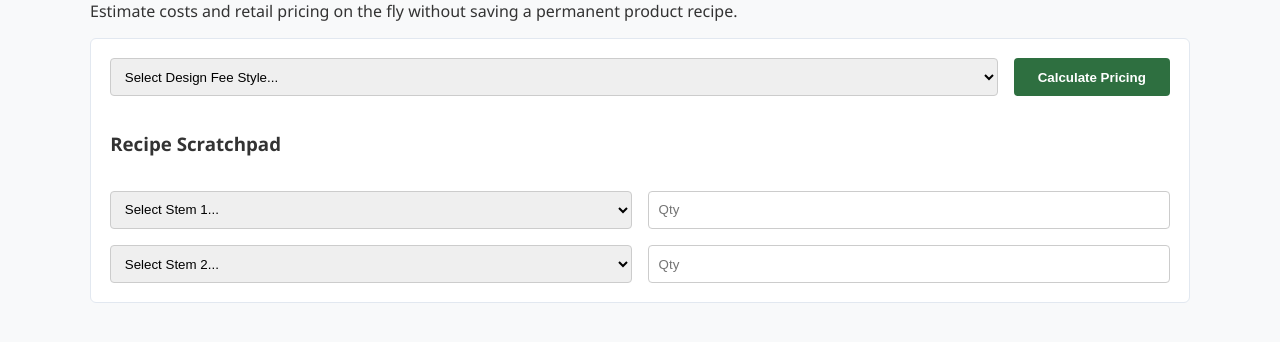
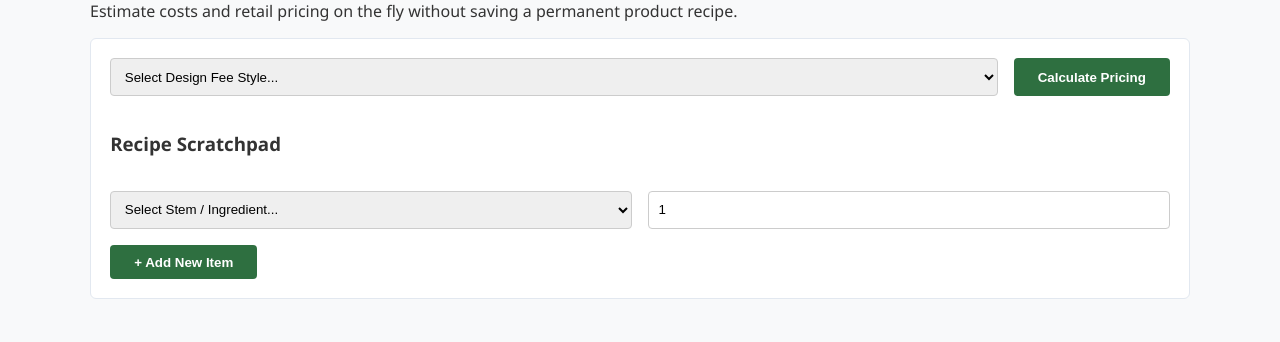
Before and after one commit to allenrrob/floral-recipe-app-2, a Flask app: page /temp-calculator in a window 1280 px wide. Shown: the part 144-486 px from the top of the page. Run offline with Flask 3, Linux system fonts and the light colour scheme.

Commit message:
added button to add new item in quick calculator

```diff
--- a/app.py
+++ b/app.py
@@ -117,8 +117,6 @@ def products():
         design_types=all_design_types
     )
 
-
-
 # --- Quick Calculator ---
 @app.route('/temp-calculator', methods=['GET', 'POST'])
 def temp_calculator():
@@ -130,13 +128,14 @@ def temp_calculator():
     calculated_results = None
     row_count = 1
     submitted_rows=[]
+    selected_design_id = None
 
     if request.method == 'POST':
         action = request.form.get('action')
         current_row_count = int(request.form.get('row_count', 1))
 
         # Extract selected design style ID and form array inputs
-        design_type_id = request.form.get('design_type_id')
+        selected_design_id = request.form.get('design_type_id')
         selected_ing_ids = request.form.getlist('ingredient_id[]')
         quantities = request.form.getlist('quantity[]')
 
@@ -146,15 +145,17 @@ def temp_calculator():
         # Action: User clicked "+ Add Item"
         if action == 'add_row':
             row_count = current_row_count + 1
+        else:
+            row_count = current_row_count
 
-        elif action == 'calculate':
-            row_count = current_row_count
-            raw_cost = 0.0
-            marked_up_cost = 0.0
+        raw_cost = 0.0
+        marked_up_cost = 0.0
+        has_items = False
 
         # Iterate through paired array entries (stem ID & quantity)
         for ing_id, qty_str in zip(selected_ing_ids, quantities):
             if ing_id and qty_str:
+                has_items = True
                 qty = float(qty_str)
                 ing = models.Ingredient.query.get(int(ing_id))
                 if ing:
@@ -166,22 +167,23 @@ def temp_calculator():
                     raw_cost += unit_cost * qty
                     marked_up_cost += (unit_cost * qty) * markup
 
-        # 4. Fetch selected design fee percentage and apply labor calculations
-        design_style = models.DesignType.query.get(int(design_type_id)) if design_type_id else None
-        fee_pct = design_style.design_fee_percentage if design_style else 0.0
+        # Package results if at least one valid item line exists
+        if has_items:
+            design_style = models.DesignType.query.get(int(selected_design_id)) if selected_design_id else None
+            fee_pct = design_style.design_fee_percentage if design_style else 0.0
 
-        design_fee = marked_up_cost * (fee_pct / 100.0)
-        srp = marked_up_cost + design_fee
-        profit_margin = ((srp - raw_cost) / srp * 100) if srp > 0 else 0.0
+            design_fee = marked_up_cost * (fee_pct / 100.0)
+            srp = marked_up_cost + design_fee
+            profit_margin = ((srp - raw_cost) / srp * 100) if srp > 0 else 0.0
 
-        # 5. Package results in a dictionary to pass directly into the template
-        calculated_results = {
-            'raw_cost': raw_cost,
-            'marked_up_cost': marked_up_cost,
-            'design_fee': design_fee,
-            'srp': srp,
-            'margin': profit_margin
-        }
+            # 5. Package results in a dictionary to pass directly into the template
+            calculated_results = {
+                'raw_cost': raw_cost,
+                'marked_up_cost': marked_up_cost,
+                'design_fee': design_fee,
+                'srp': srp,
+                'margin': profit_margin
+            }
 
     return render_template(
         'temp_calculator.html',
@@ -189,7 +191,8 @@ def temp_calculator():
         design_types=all_design_types,
         results=calculated_results,
         row_count=row_count,
-        submitted_rows=submitted_rows
+        submitted_rows=submitted_rows,
+        selected_design_id=selected_design_id
     )
 
 # --- Design Fee Manager ---
--- a/templates/temp_calculator.html
+++ b/templates/temp_calculator.html
@@ -6,42 +6,49 @@
 <p>Estimate costs and retail pricing on the fly without saving a permanent product recipe.</p>
 
 <form method="POST" class="form-stacked">
+    <!-- Hidden row counter -->
+    <input type="hidden" name="row_count" value="{{ row_count }}">
+
+    <!-- Design fee style picker -->
     <div class="form-row">
         <select name="design_type_id" required>
             <option value="" disabled selected>Select Design Fee Style...</option>
             {% for d in design_types %}
-            <option value="{{ d.id }}">{{ d.name }} ({{ d.design_fee_percentage }}% Labor)</option>
+            <option value="{{ d.id }}" {% if selected_design_id|string == d.id|string %}selected{% endif %}>
+                {{ d.name }} ({{ d.design_fee_percentage }}% Labor)
+            </option>
             {% endfor %}
         </select>
-        <button type="submit">Calculate Pricing</button>
+        <button type="submit" name="action" value="calculate">Calculate Pricing</button>
     </div>
 
     <h3>Recipe Scratchpad</h3>
 
-    <!-- Input array row 1 -->
+    <!-- Loop through row_count to render active ingredient rows -->
+    {% for i in range(row_count) %}
+    {% set current_ing_id = submitted_rows[i][0] if submitted_rows|length > i else '' %}
+    {% set current_qty = submitted_rows[i][1] if submitted_rows|length > i else '1' %}
+
     <div class="form-row">
         <select name="ingredient_id[]">
-            <option value="">Select Stem 1...</option>
+            <option value="">Select Stem / Ingredient...</option>
             {% for ing in ingredients %}
-            <option value="{{ ing.id }}">{{ ing.name }} (${{ "%.2f"|format(ing.cost_per_pkg / ing.qty_per_pkg) }}/stem)</option>
+            <option value="{{ ing.id }}" {% if current_ing_id|string == ing.id|string %}selected{% endif %}>
+                {{ ing.name }} (${{ "%.2f"|format(ing.cost_per_pkg / ing.qty_per_pkg) }}/stem)
+            </option>
             {% endfor %}
         </select>
-        <input type="number" name="quantity[]" placeholder="Qty" min="1">
+        <input type="number" name="quantity[]" placeholder="Qty" min="1" value ="{{ current_qty }}">
     </div>
+    {% endfor %}
 
-    <!-- Input array row 2 -->
+    <!-- Button to submit and request a new row -->
     <div class="form-row">
-        <select name="ingredient_id[]">
-            <option value="">Select Stem 2...</option>
-            {% for ing in ingredients %}
-            <option value="{{ ing.id }}">{{ ing.name }} (${{ "%.2f"|format(ing.cost_per_pkg / ing.qty_per_pkg) }}/stem)</option>
-            {% endfor %}
-        </select>
-        <input type="number" name="quantity[]" placeholder="Qty" min="1">
+        <button type="submit" name="action" value="add_row" class="btn-secondary">+ Add New Item</button>
     </div>
 </form>
 
-<!-- Render pricing summary card only after form submission -->
+<!-- Render pricing summary card only after form calculation -->
 {% if results %}
 <div class="pricing-summary" style="margin-top: 2rem;">
     <div class="metric">
```
